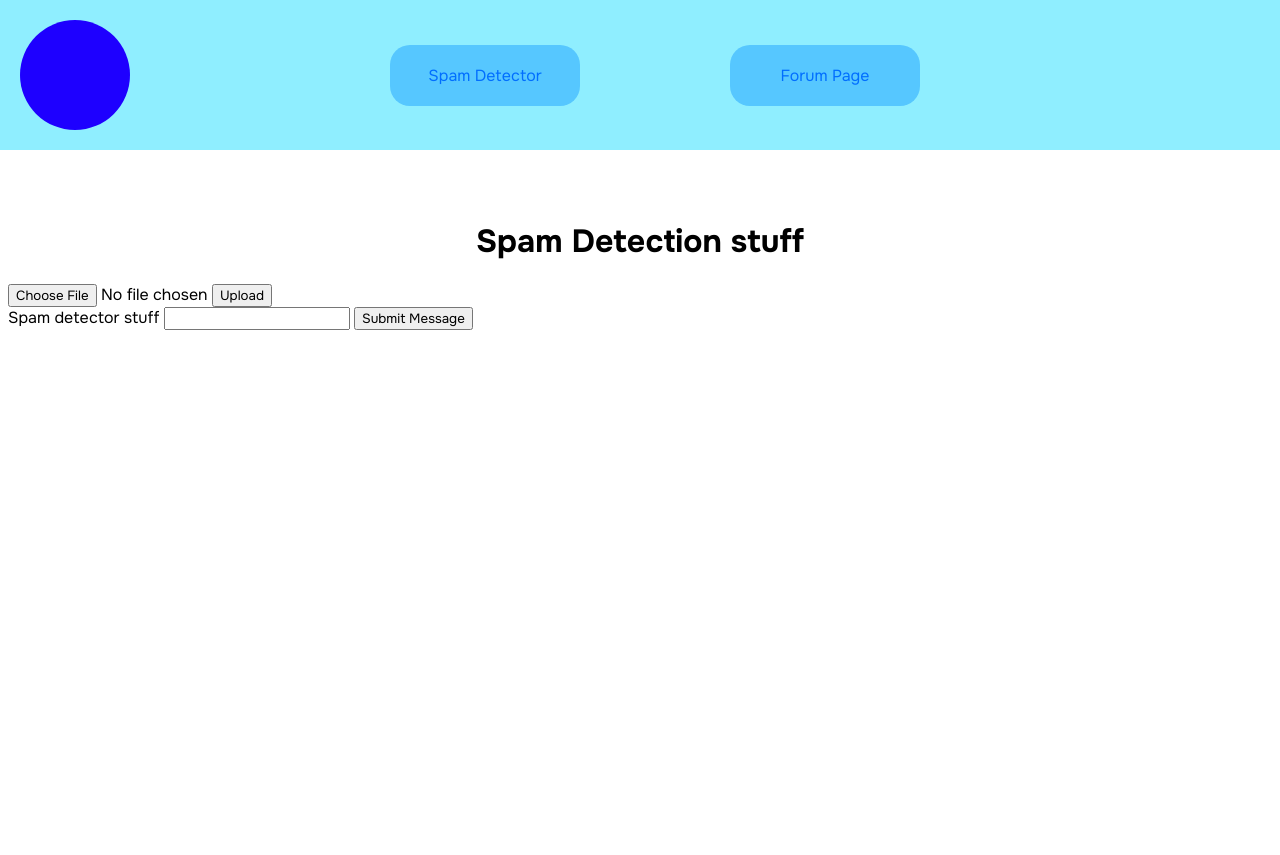
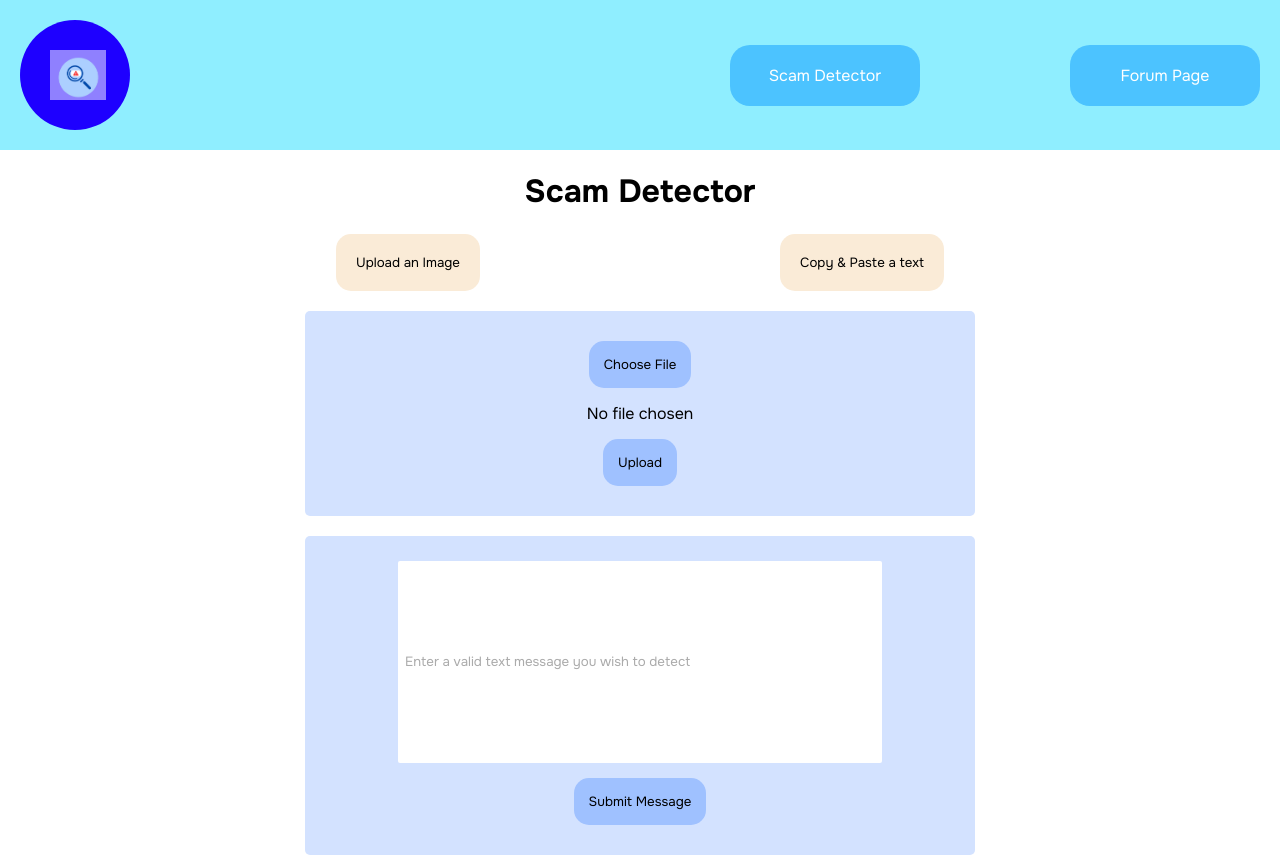
Before and after one commit to 1047267-LWSD/spam-project, a Flask app: page / in a window 1280 px wide. Before the commit the page ends 330 px from the top, so only its background shows below. Run offline with Flask 3, Linux system fonts and the light colour scheme; parts of the project's set-up code (start-up, migrations or seed data) failed here and were passed over; some libraries are stand-ins or nearby versions.

Commit message:
styled detector page

```diff
--- a/backend/static/script.js
+++ b/backend/static/script.js
@@ -2,16 +2,43 @@ import { addDoc, collection } from "https://www.gstatic.com/firebasejs/11.0.1/fi
 import { db } from './firebase-config.js';
     document.addEventListener('DOMContentLoaded', () => {
     const spam = document.getElementById('spam-input');
-    const text = document.createElement('p');
     const button = document.getElementById('check');
     const shapped = document.createElement('p');
     const img = document.getElementById('myFile');
     const upload = document.getElementById('upload');
-    const showocrtext = document.createElement('p');
     const report = document.getElementById('report');
     const cancel = document.getElementById('cancel');
     const customButton = document.getElementById('customFileButton');
     const fileNameDisplay = document.getElementById('fileName');
+    const ocrBtn = document.getElementById('ocr-button');
+    const txtBtn = document.getElementById('text-button');
+    const ocrForm = document.getElementById('ocr-form');
+    const txtForm = document.getElementById('text-form');
+    const resultsContainer = document.getElementById('results-container');
+    const predicted = document.createElement('h2');
+    const confident = document.createElement('h3');
+    const category = document.createElement('h3');
+    const confcat = document.createElement('div');
+    const results = document.createElement('div');
+    const analysisdescription = document.createElement('h3');
+    const key = document.createElement('p');
+    key.setAttribute('id','key');
+    key.innerHTML = "<span style = 'background-color: yellow'>highlighted words</span> are classified as suspicious";
+    analysisdescription.textContent = "Suspicious words in your message";
+    const analyzed = document.createElement('div');
+    analyzed.appendChild(analysisdescription);
+    analyzed.setAttribute('id','analyzed');
+    analyzed.style.display = 'none';
+    results.setAttribute('id', 'result');
+    confcat.setAttribute('id','confcat');
+    shapped.setAttribute('id', 'shapped');
+    confcat.appendChild(confident);
+    confcat.appendChild(category);
+    results.appendChild(predicted);
+    results.appendChild(confcat);
+    ocrForm.style.display = 'none';
+    txtForm.style.display = 'none';
+
     let prediction = '';
     let confidence = '';
     let type = '';
@@ -33,7 +60,6 @@ import { db } from './firebase-config.js';
         });
         const data = await response.json();
         ocrtext = data.text || 'No text detected.';
-        showocrtext.textContent=ocrtext;
        }
        catch (error){
         console.error(error);
@@ -52,7 +78,10 @@ import { db } from './firebase-config.js';
                 body: JSON.stringify({text: textToSend})
             });
             const data = await response.json();
-            text.textContent = `Prediction: ${data.prediction}, Confidence: ${(data.confidence*100).toFixed(2)}%, Spam Type: ${data.type}`;
+            predicted.textContent = 'Prediction: ' + data.prediction;
+            confident.textContent = 'Confidence: ' + (data.confidence*100).toFixed(0) + "%";
+            category.textContent = 'Type: ' + data.type;
+            resultsContainer.style.display='flex';
             prediction = data.prediction;
             confidence = `${(data.confidence*100).toFixed(2)}%`;
             type = data.type;
@@ -70,8 +99,10 @@ import { db } from './firebase-config.js';
                 }
             }).join(' ');
             shapped.innerHTML = highlightedText;
+            analyzed.style.display = 'flex';
+            analyzed.appendChild(shapped);
+            analyzed.appendChild(key);
             if (prediction == 'ham') {
-                reset();
                 return;
             }
             if (prediction == 'spam') {
@@ -87,15 +118,18 @@ import { db } from './firebase-config.js';
     }
     function reset() {
         spam.value = null;
-        text.textContent = '';
         spam_input = '';
         ocrtext = '';
         img.value = null;
         report.style.display = 'none';
         cancel.style.display = 'none';
+        resultsContainer.style.display = 'none';
         prediction = '';
         confidence = '';
         type = '';
+        confident.textContent = '';
+        predicted.textContent = '';
+        category.textContent = '';
         currentMessage = '';
 
     }
@@ -111,7 +145,6 @@ import { db } from './firebase-config.js';
     } else {
         fileNameDisplay.textContent = 'No file chosen';
     }
-    showocrtext.textContent = '';
     shapped.textContent = '';
     process_img();
     });
@@ -121,6 +154,7 @@ import { db } from './firebase-config.js';
     }
     else {
     detect(ocrtext);
+    resultsContainer.style.display = 'flex';
     }
     });
     report.addEventListener('click', async() => {
@@ -150,7 +184,16 @@ import { db } from './firebase-config.js';
     cancel.addEventListener('click', function() {
         reset();
     });
-    document.body.appendChild(text);
-    document.body.appendChild(shapped);
-    document.body.appendChild(showocrtext);
+    ocrBtn.addEventListener('click', function(){
+        ocrForm.style.display = 'flex';
+        txtForm.style.display = 'none';
+        reset();
+    });
+    txtBtn.addEventListener('click', function(){
+        txtForm.style.display = 'flex';
+        ocrForm.style.display = 'none';
+        reset();
+    });
+    resultsContainer.appendChild(results);
+    resultsContainer.appendChild(analyzed);
 });
--- a/backend/static/styles.css
+++ b/backend/static/styles.css
@@ -3,20 +3,21 @@
 body, button, input, #myFile {
     font-family: 'Onest', 'sans-serif';
 }
-
+body {
+    margin: 0;
+    padding: 0;
+}
 .navbar {
     background-color: rgb(143, 238, 255);
     display: flex;
     align-items: center;
-    justify-content: flex-start;
-    gap: 260px;
+    justify-content: space-between;
+    gap: 20px;
     flex-wrap: wrap;
-    position: absolute;
-    top: 0;
-    left: 0;
-    right: 0;
+    position: relative;
+    padding: 20px;
+    box-sizing: border-box;
     width: 100%;
-    padding: 20px;
 }
 .logo {
     width: 50px;
@@ -29,8 +30,8 @@ body, button, input, #myFile {
 .nav-links a{
     padding: 20px;
     width: 150px;
-    color: rgb(0, 110, 255);
-    background-color: rgb(86, 199, 255);
+    color: rgb(255, 255, 255);
+    background-color: rgb(76, 195, 255);
     border-radius: 20px;
     text-decoration: none;
     text-align: center;
@@ -43,6 +44,186 @@ body, button, input, #myFile {
 }
 
 h1 {
-    padding-top: 200px;
     text-align: center;
 }
+#option-buttons {
+    display: flex;
+    justify-content: center;
+    gap: 300px;
+}
+
+#option-buttons button {
+    padding: 20px;
+    border: 0px;
+    border-radius: 15px;
+    background-color: antiquewhite;
+}
+
+#option-buttons button:hover {
+    background-color: rgb(220, 207, 191);
+}
+
+.upload-form {
+    display: flex;
+    flex-direction: column;
+    padding: 15px;
+    align-items: center;
+    width: 50%;
+    background-color: rgb(211, 226, 255);
+    margin-left: auto;
+    margin-right: auto;
+    border-radius: 5px;;
+    margin-top: 20px;
+}
+#spam-input {
+    width: 75%;
+    height: 200px;
+    border: 0px;
+    border-radius: 2px;
+    margin-top: 10px;
+}
+
+#spam-input::placeholder{
+    color: rgb(171, 171, 171);
+    padding: 5px;
+}
+
+#check, #customFileButton, #upload {
+    background-color: rgb(159, 193, 255);
+    border: 0px;
+    border-radius: 15px;
+    padding: 15px;
+    margin: 15px;
+}
+
+#check:hover, #customFileButton:hover, #upload:hover {
+    background-color: rgb(128, 156, 208);
+    border: 0px;
+    border-radius: 15px;
+    padding: 15px;
+    margin: 15px;
+}
+
+
+#result {
+    display: flex;
+    flex-direction: column;
+    flex-wrap: wrap;
+}
+
+#results {
+    display: flex;
+    flex-direction: row;
+    justify-content: space-around;
+    align-items: center;
+    flex-wrap: wrap;
+    gap: 2px;
+}
+
+ #results button {
+    width: auto;
+    padding: 20px;
+    margin: 15px;
+    border: 0px;
+    border-radius: 15px;
+    display: flex;
+    flex-wrap: wrap;
+    }
+
+ #report {
+    background-color: rgb(159, 193, 255);
+ }
+ #report:hover {
+     background-color: rgb(128, 156, 208);
+ }
+
+ #cancel {
+    background-color: rgb(204, 68, 68);
+    color: white;
+}
+
+#cancel:hover {
+    background-color: rgb(140, 37, 37)
+}
+
+@media (max-width: 768px) {
+    #results {
+        flex-direction: column;
+        gap: 10px;
+    }
+    #results button {
+    width: auto;
+    padding: 20px;
+    background-color: rgb(159, 193, 255);
+    border: 0px;
+    border-radius: 15px;
+    display: flex;
+    flex-wrap: wrap;
+    }
+
+    }
+
+#results h2 {
+    margin-right: auto;
+    margin-left: auto;
+}
+
+
+#confcat {
+    display: flex;
+    flex-direction: row;
+    gap: 100px;
+    flex-wrap: wrap;
+}
+
+#results-container {
+    display: flex;
+    flex-direction: column;
+    align-items: center;
+    flex-wrap: wrap;
+}
+
+#analyzed {
+    background-color: antiquewhite;
+    padding: 20px;
+    border-radius: 15px;
+    margin: 15px;
+    flex-direction: column;
+}
+
+#key {
+    font-style: italic;
+    color: rgb(91, 91, 91);
+}
+
+
+@media (max-width: 768px) {
+    .navbar {
+        gap: 20px;
+        flex-direction: column;
+        padding: 15px;
+        align-items: center;
+    }
+
+    .logo {
+        width: 50px;
+        height: 50px;
+        align-self: center;
+        padding: 20px;
+        margin: 0 auto;
+    }
+
+    .nav-links {
+        gap: 20px;
+        flex-direction: column;
+        width: 75%;
+        align-self: center;
+        align-items: center;
+        margin: 0 auto;
+    }
+
+    .nav-links a {
+        width: 75%;
+        text-align: center;
+    }
+}
--- a/backend/templates/forum.html
+++ b/backend/templates/forum.html
@@ -13,7 +13,7 @@
     <div class = 'navbar'>
         <div class = 'logo'></div>
         <div class = 'nav-links'>
-        <a href = '/index'>Spam Detector</a>
+        <a href = '/index'>Scam Detector</a>
         <a href = '/forum'>Forum Page</a>
         </div>
     </div>
--- a/backend/templates/index1.html
+++ b/backend/templates/index1.html
@@ -11,26 +11,34 @@
 </head>
 <body>
     <div class = 'navbar'>
-        <div class = 'logo'></div>
+        <div class = 'logo'>
+            <img src = 'backend/static/Logo.png'></img>
+        </div>
         <div class = 'nav-links'>
-        <a href = '/index'>Spam Detector</a>
+        <a href = '/index'>Scam Detector</a>
         <a href = '/forum'>Forum Page</a>
         </div>
     </div>
-    <h1>Spam Detection stuff</h1>
+    <h1>Scam Detector</h1>
+    <div id = 'option-buttons'>
+        <button id = 'ocr-button'>Upload an Image</button>
+        <button id = 'text-button'>Copy &amp; Paste a text </button>
+    </div>
     <form>
-    <div id = 'ocr-form'>
+    <div id = 'ocr-form' class = 'upload-form'>
     <input type="file" id="myFile" name="filename" style = 'display:none'>
     <button type="button" id="customFileButton">Choose File</button>
     <span id="fileName">No file chosen</span>
     <button type="button" id="upload">Upload</button>
     </div>
     </form>
-    <div id = 'upload-form'>
-    <label for = 'spam-input'>Spam detector stuff</label>
-    <input type = 'text' id = 'spam-input' name = 'spam-input'>
+    <div id = 'text-form' class = 'upload-form'>
+    <input type = 'text' id = 'spam-input' name = 'spam-input' placeholder = 'Enter a valid text message you wish to detect'>
     <button id = 'check'> Submit Message</button>
-    <div = id = 'results'>
+    </div>
+    <div id = 'results-container'>
+    </div>
+    <div id = 'results'>
     <button style = 'display:none' id = 'report'>Report to Forum</button>
     <button style = 'display:none' id = 'cancel'>Cancel</button>
     </div>
```
Also changed, not shown: backend/static/forum.css (+50 -14 lines), backend/server.py (line endings or trailing spaces), backend/static/Logo.png (added).
